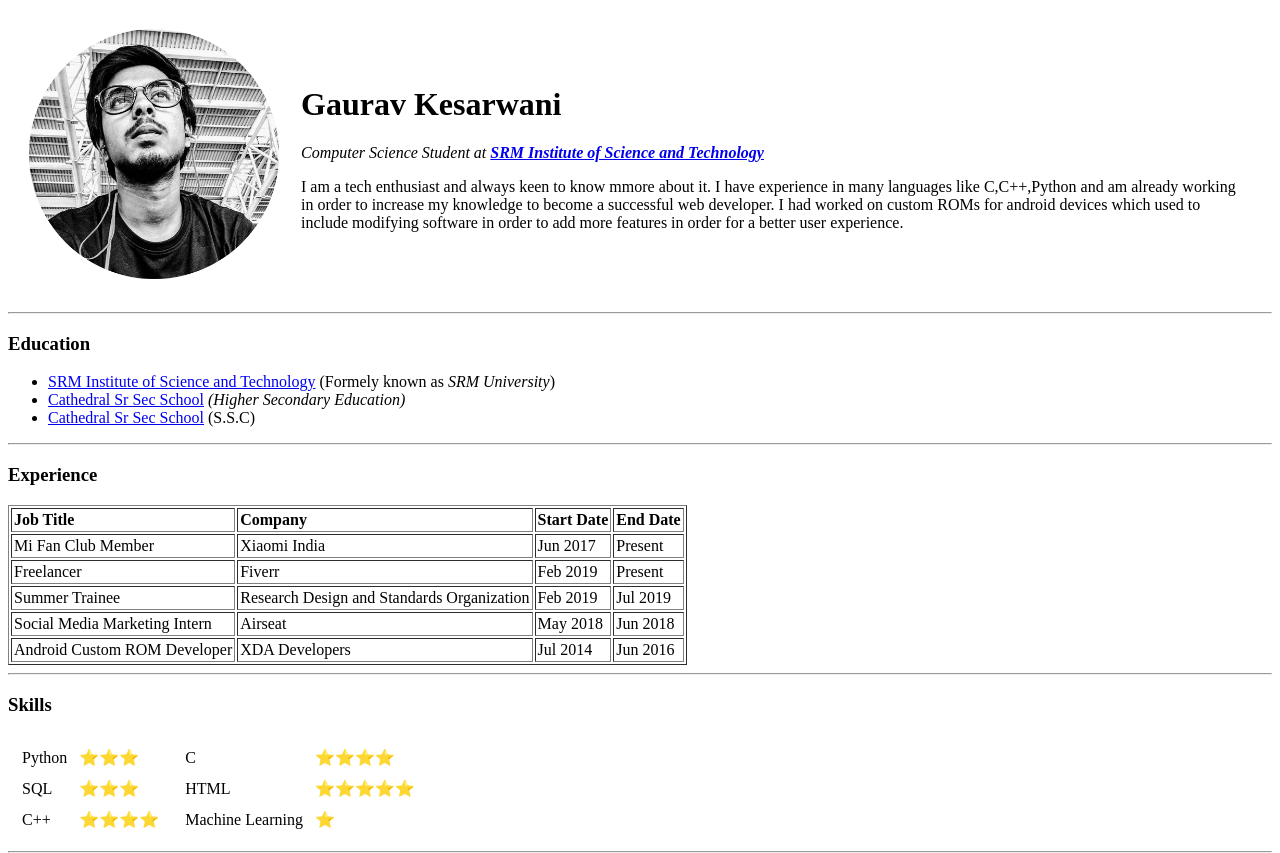
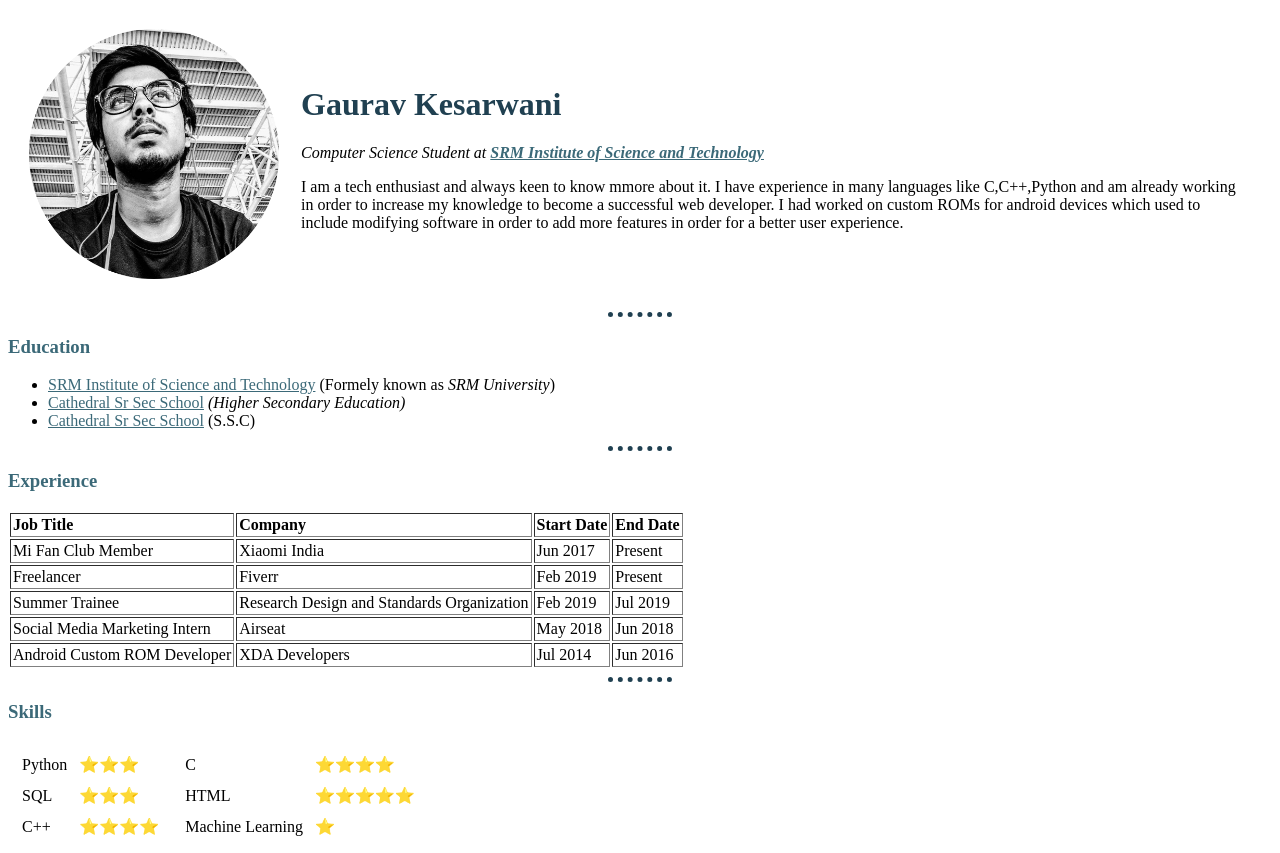
Before and after one commit to Kesarwani17/kesarwani17html.github.io, a plain HTML site: page index.html in a window 1280 px wide. Shown: the top 853 px of the page. Drawn offline with Linux system fonts and the light colour scheme.

Commit message:
Added initial CSS

```diff
--- /dev/null
+++ b/css/style.css
@@ -0,0 +1,30 @@
+<style>
+body {
+  background-color: #e4e3e3
+}
+
+hr {
+  border-style: none;
+  border-top-style: dotted;
+  border-color: #204051;
+  border-width: 5px;
+  width: 5%;
+}
+
+h3 {
+  color: #3b6978;
+}
+
+a {
+  color: #3b6978;
+}
+
+table {
+  border-style: none;
+}
+
+h1 {
+  color: #204051;
+}
+
+</style>
--- a/index.html
+++ b/index.html
@@ -5,6 +5,7 @@
   <meta charset="utf-8">
   <title>🔥Gaurav's Site🔥</title>
 </head>
+<link rel="stylesheet" href="css/style.css">
 
 <body>
   <table cellspacing="20">
@@ -16,7 +17,6 @@
         <p>I am a tech enthusiast and always keen to know mmore about it. I have experience in many languages like C,C++,Python and am
           already working in order to increase my knowledge to become a successful web developer. I had worked on custom ROMs for android devices
           which used to include modifying software in order to add more features in order for a better user experience.</p>
-
       </td>
     </tr>
   </table>
```
Also changed, not shown: contactme.html (+1 -0 lines).
